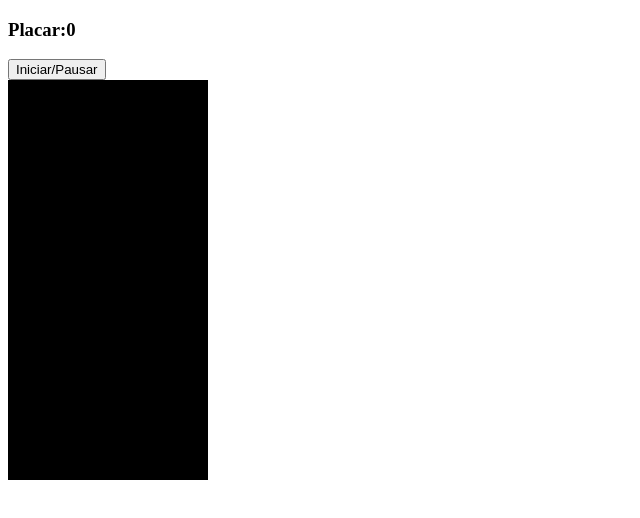
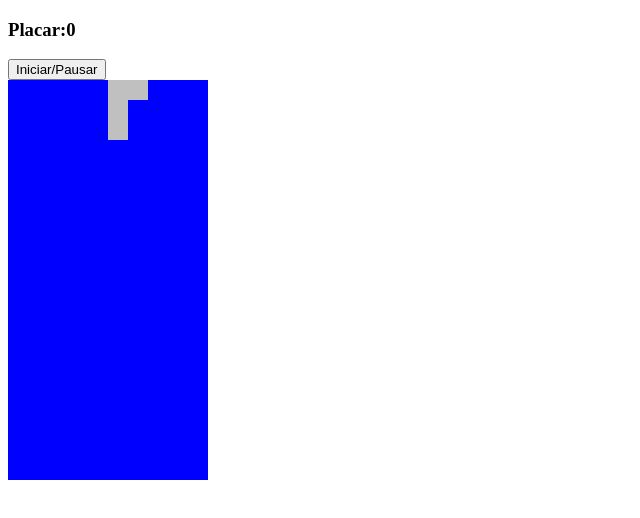
Before and after one commit to eliseucostaalbano/tetris, a plain HTML site: page index.html in a window 1280 px wide. Shown: the whole page, without its empty margins (0-640 px from the left). Drawn offline with Linux system fonts and the light colour scheme.

Commit message:
desenhando a primeira peça

```diff
--- a/script.js
+++ b/script.js
@@ -53,7 +53,12 @@ let atual = osTetrominos[0][0]
 
 // desenhando as peças
 
+function desenhar(){
+  atual.forEach(index => {
+blocos[posiçãoAtual + index].classList.add('tetromino')
+  })
 
+}
 
-
+desenhar()
 // console.log(osTetrominos [0] [0])
--- a/style.css
+++ b/style.css
@@ -11,7 +11,6 @@
   .grid div {
     width: 20px;
     height: 20px;
-    background-color: black;
   }
 
   .tetromino {
```
